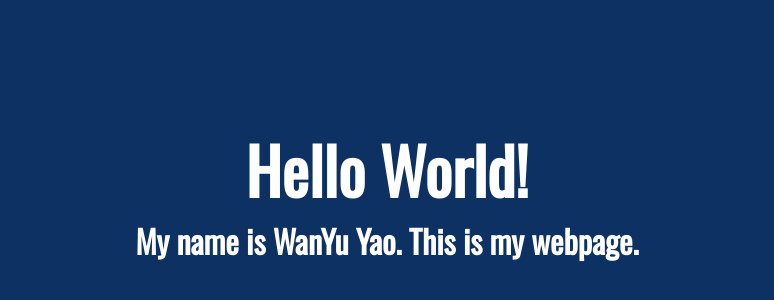
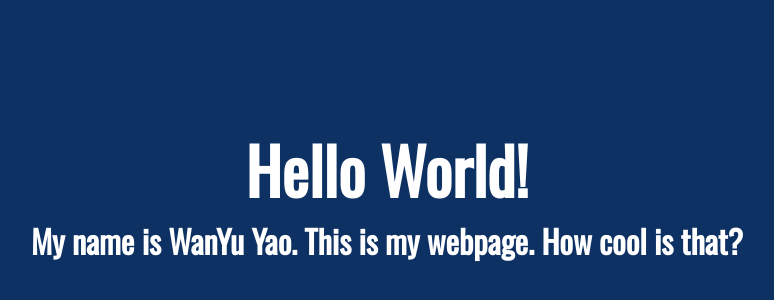
Before and after one commit to winniewyyao/01-my-website, a plain HTML site: page index.html in a window 1280 px wide. Shown: the part 208-508 px from the top of the page, without its empty margins (253-1027 px from the left). Drawn offline with nearby package versions, Linux system fonts and the light colour scheme.

Commit message:
made two changes

```diff
--- a/index.html
+++ b/index.html
@@ -7,7 +7,7 @@
     <body>
         <div class="container">
             <h1>Hello World!</h1>
-            <h3>My name is WanYu Yao. This is my webpage.</h3>
+            <h3>My name is WanYu Yao. This is my webpage. How cool is that?</h3>
         </div>
     </body>
 </html>
```
Also changed, not shown: 1 other file.
